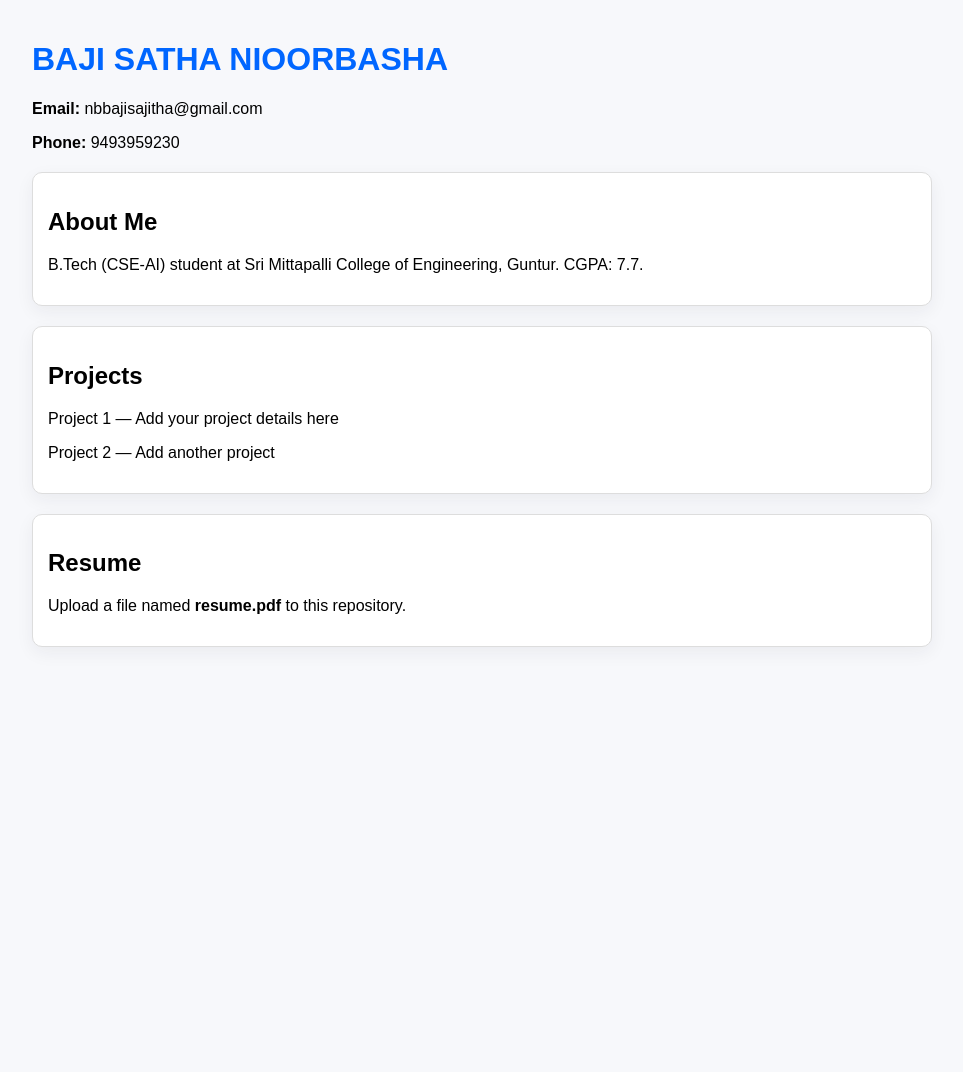
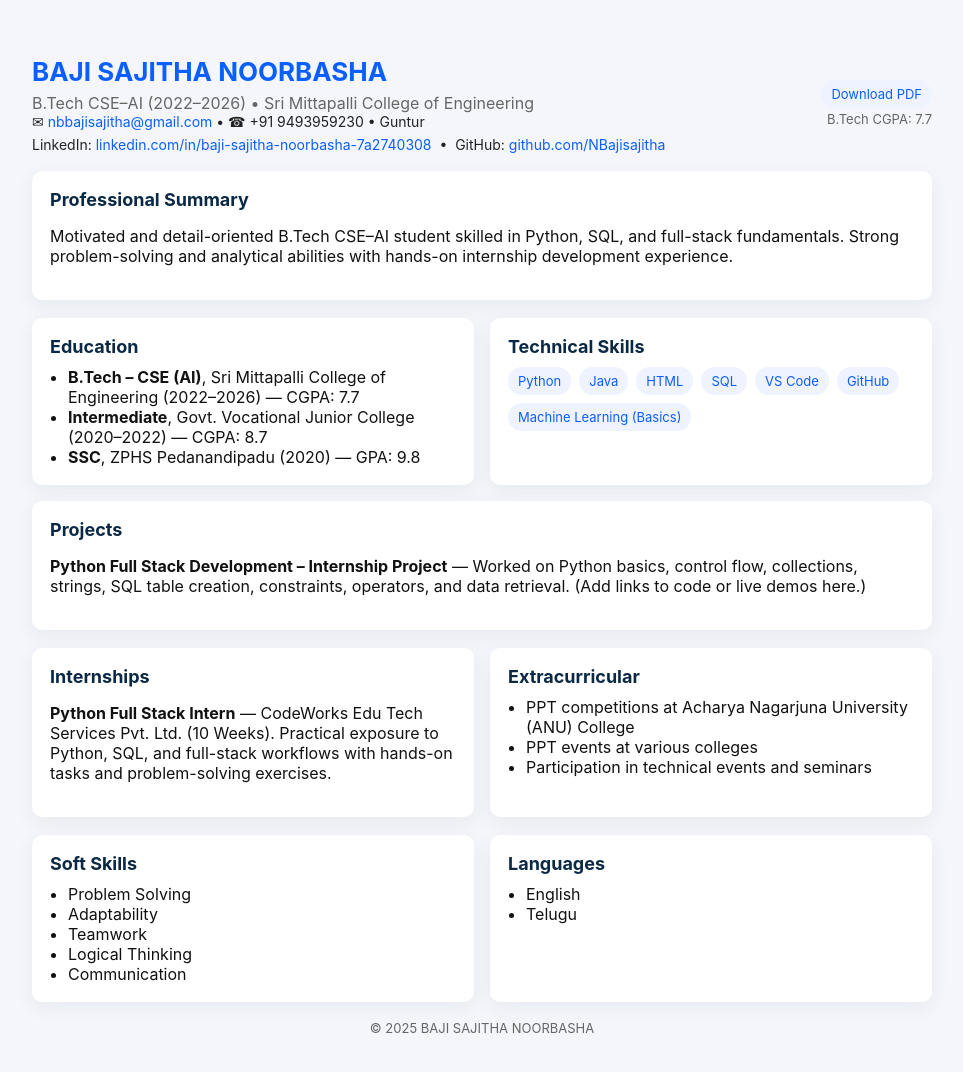
Before and after one commit to NBbajisajitha/RESUME, a plain HTML site: page index.html in a window 1280 px wide. Shown: the whole page, without its empty margins (158-1121 px from the left). Before the commit the page ends 800 px from the top, so only its background shows below. Drawn offline with Linux system fonts and the light colour scheme.

Commit message:
Revamp index.html for portfolio update

```diff
--- a/index.html
+++ b/index.html
@@ -1,45 +1,122 @@
 <!doctype html>
 <html lang="en">
 <head>
-  <meta charset="utf-8" />
-  <meta name="viewport" content="width=device-width, initial-scale=1" />
-  <title>BAJI SATHA NIOORBASHA - Portfolio</title>
+<meta charset="utf-8" />
+<meta name="viewport" content="width=device-width,initial-scale=1" />
+<title>BAJI SAJITHA NOORBASHA — Resume</title>
+<style>
+  :root{--accent:#0b5fff;--muted:#666;--card:#fff}
+  body{font-family:Inter, system-ui, Arial, Helvetica, sans-serif;margin:0;background:#f4f6fb;color:#111}
+  .wrap{max-width:900px;margin:28px auto;padding:28px}
+  .header{display:flex;align-items:center;justify-content:space-between;gap:12px}
+  .name{font-size:26px;font-weight:700;color:var(--accent);margin:0}
+  .meta{color:var(--muted);margin-top:6px}
+  .contact{font-size:14px;color:#222}
+  .card{background:var(--card);padding:18px;border-radius:10px;box-shadow:0 6px 20px rgba(25,30,50,0.06);margin-top:18px}
+  h2{font-size:18px;margin:0 0 10px 0;color:#0b2944}
+  ul{margin:0;padding-left:18px}
+  .two-col{display:grid;grid-template-columns:1fr 1fr;gap:16px}
+  .skills-list{display:flex;flex-wrap:wrap;gap:8px}
+  .badge{background:#eef3ff;color:var(--accent);padding:6px 10px;border-radius:999px;font-size:13px}
+  .footer{margin-top:18px;color:var(--muted);font-size:13px;text-align:center}
+  a {color:var(--accent); text-decoration:none}
+  @media(max-width:760px){.two-col{grid-template-columns:1fr}}
+</style>
+</head>
+<body>
+  <div class="wrap">
+    <header class="header">
+      <div>
+        <h1 class="name">BAJI SAJITHA NOORBASHA</h1>
+        <div class="meta">B.Tech CSE–AI (2022–2026) • Sri Mittapalli College of Engineering</div>
+        <div class="contact">✉ <a href="mailto:nbbajisajitha@gmail.com">nbbajisajitha@gmail.com</a> • ☎ +91 9493959230 • Guntur</div>
+        <div class="contact" style="margin-top:6px">
+          LinkedIn: <a href="https://linkedin.com/in/baji-sajitha-noorbasha-7a2740308" target="_blank">linkedin.com/in/baji-sajitha-noorbasha-7a2740308</a>
+          &nbsp;•&nbsp;
+          GitHub: <a href="https://github.com/NBajisajitha" target="_blank">github.com/NBajisajitha</a>
+        </div>
+      </div>
 
-  <style>
-    body { font-family: Arial; max-width: 900px; margin: auto; padding: 20px; background:#f7f8fb; }
-    h1 { color: #0066ff; }
-    .card {
-      border: 1px solid #ddd;
-      padding: 15px;
-      border-radius: 10px;
-      margin-top: 20px;
-      background: #ffffff;
-      box-shadow:0 6px 18px rgba(30,30,50,0.06);
-    }
-  </style>
-</head>
+      <div style="text-align:right">
+        <a class="badge" href="resume.pdf" download>Download PDF</a>
+        <div style="font-size:13px;color:var(--muted);margin-top:8px">B.Tech CGPA: 7.7</div>
+      </div>
+    </header>
 
-<body>
+    <section class="card">
+      <h2>Professional Summary</h2>
+      <p>Motivated and detail-oriented B.Tech CSE–AI student skilled in Python, SQL, and full-stack fundamentals. Strong problem-solving and analytical abilities with hands-on internship development experience.</p>
+    </section>
 
-<h1>BAJI SATHA NIOORBASHA</h1>
-<p><strong>Email:</strong> nbbajisajitha@gmail.com</p>
-<p><strong>Phone:</strong> 9493959230</p>
+    <div class="two-col">
+      <section class="card">
+        <h2>Education</h2>
+        <ul>
+          <li><strong>B.Tech – CSE (AI)</strong>, Sri Mittapalli College of Engineering (2022–2026) — CGPA: 7.7</li>
+          <li><strong>Intermediate</strong>, Govt. Vocational Junior College (2020–2022) — CGPA: 8.7</li>
+          <li><strong>SSC</strong>, ZPHS Pedanandipadu (2020) — GPA: 9.8</li>
+        </ul>
+      </section>
 
-<div class="card">
-  <h2>About Me</h2>
-  <p>B.Tech (CSE-AI) student at Sri Mittapalli College of Engineering, Guntur. CGPA: 7.7.</p>
-</div>
+      <section class="card">
+        <h2>Technical Skills</h2>
+        <div class="skills-list">
+          <span class="badge">Python</span>
+          <span class="badge">Java</span>
+          <span class="badge">HTML</span>
+          <span class="badge">SQL</span>
+          <span class="badge">VS Code</span>
+          <span class="badge">GitHub</span>
+          <span class="badge">Machine Learning (Basics)</span>
+        </div>
+      </section>
+    </div>
 
-<div class="card">
-  <h2>Projects</h2>
-  <p>Project 1 — Add your project details here</p>
-  <p>Project 2 — Add another project</p>
-</div>
+    <section class="card" style="margin-top:16px">
+      <h2>Projects</h2>
+      <p><strong>Python Full Stack Development – Internship Project</strong> — Worked on Python basics, control flow, collections, strings, SQL table creation, constraints, operators, and data retrieval. (Add links to code or live demos here.)</p>
+    </section>
 
-<div class="card">
-  <h2>Resume</h2>
-  <p>Upload a file named <b>resume.pdf</b> to this repository.</p>
-</div>
+    <div class="two-col">
+      <section class="card">
+        <h2>Internships</h2>
+        <p><strong>Python Full Stack Intern</strong> — CodeWorks Edu Tech Services Pvt. Ltd. (10 Weeks). Practical exposure to Python, SQL, and full-stack workflows with hands-on tasks and problem-solving exercises.</p>
+      </section>
 
+      <section class="card">
+        <h2>Extracurricular</h2>
+        <ul>
+          <li>PPT competitions at Acharya Nagarjuna University (ANU) College</li>
+          <li>PPT events at various colleges</li>
+          <li>Participation in technical events and seminars</li>
+        </ul>
+      </section>
+    </div>
+
+    <div class="two-col">
+      <section class="card">
+        <h2>Soft Skills</h2>
+        <ul>
+          <li>Problem Solving</li>
+          <li>Adaptability</li>
+          <li>Teamwork</li>
+          <li>Logical Thinking</li>
+          <li>Communication</li>
+        </ul>
+      </section>
+
+      <section class="card">
+        <h2>Languages</h2>
+        <ul>
+          <li>English</li>
+          <li>Telugu</li>
+        </ul>
+      </section>
+    </div>
+
+    <div class="footer">© <span id="yr"></span> BAJI SAJITHA NOORBASHA</div>
+  </div>
+
+<script>document.getElementById('yr').textContent = new Date().getFullYear();</script>
 </body>
 </html>
```
